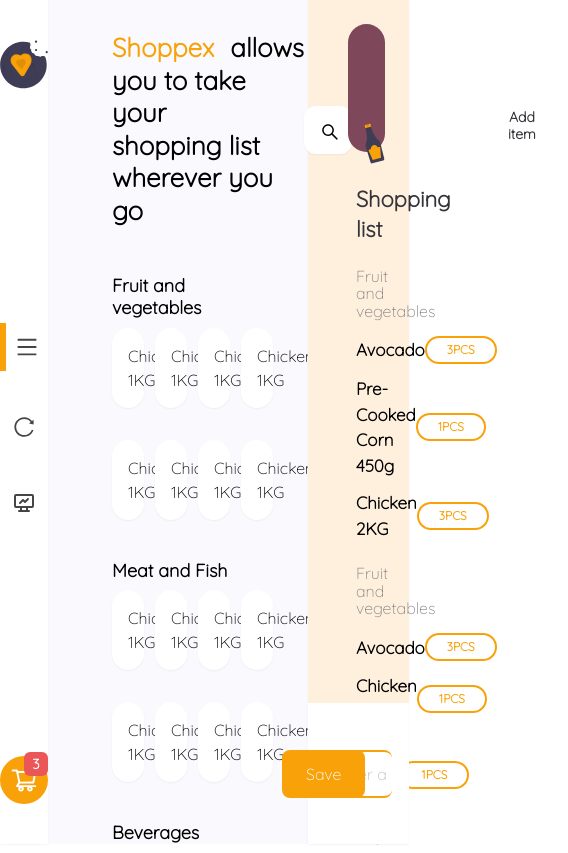
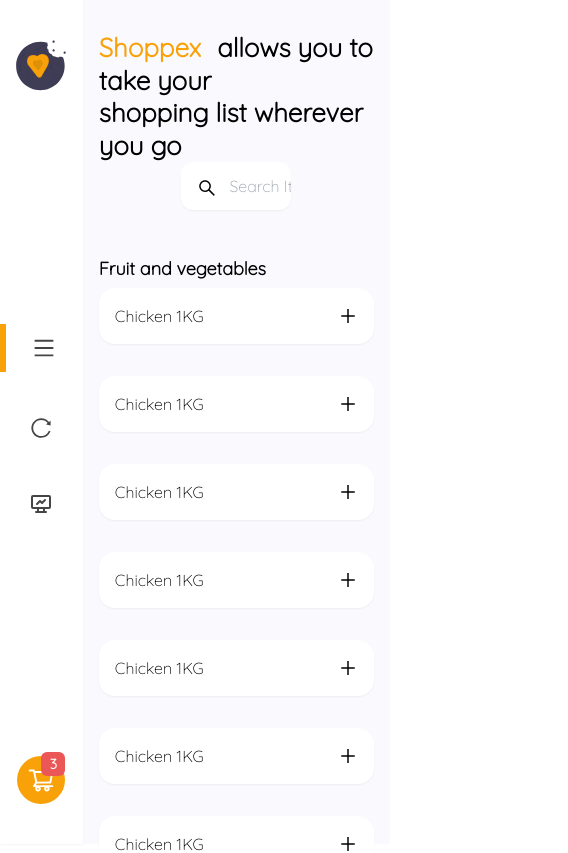
Before and after one commit to Mutesa-Cedric/shoppex, a Next.js app: page / in a window 390 px wide. Shown: the top 853 px of the page, 568 px wide, since content can reach past the window. Built offline with nearby package versions, Linux system fonts and the light colour scheme; no server answers; sample sign-in values are in the browser's storage.

Commit message:
feat : responsiveness basic

```diff
--- a/components/Category.tsx
+++ b/components/Category.tsx
@@ -1,5 +1,5 @@
 import React from 'react'
-import Item from './item'
+import Item from './Item'
 interface Props{
     category: string
 }
@@ -7,7 +7,7 @@ function Category({category}:Props) {
   return (
     <div className='flex flex-col my-10'>
         <h1 className="font-bold text-[18px] leading-[22.3px] mb-2">{category}</h1>
-        <div className='grid grid-cols-4 gap-x-10 gap-y-8'>
+        <div className='grid lg:grid-cols-4 md:grid-cols-2 grid-cols-1 gap-x-10 gap-y-8'>
             <Item/>
             <Item/>
             <Item/>
--- a/components/ItemSideBar.tsx
+++ b/components/ItemSideBar.tsx
@@ -3,7 +3,7 @@ import React from 'react'
 import { MdModeEditOutline } from "react-icons/md"
 function ItemSideBar() {
   return (
-    <div className="w-[26%] font-quicksand  shadow-sm flex flex-col">
+    <div className="w-[26%] font-quicksand  shadow-sm lg:flex hidden flex-col">
       <div className='bg-secondary w-full h-5/6 pl-10 pt-6 pr-6'>
         <div className='bg-[hsl(340,28%,39%)] relative rounded-3xl w-full h-32 flex items-center justify-around  mb-4'>
           <div className='absolute bottom-[-12px] left-3'>
--- a/pages/index.tsx
+++ b/pages/index.tsx
@@ -18,14 +18,14 @@ const Home: NextPage = () => {
       </Head>
       <main className="w-full h-screen flex justify-between">
         <SideNav />
-        <div className=' px-16 border-gray-600 w-4/6 pt-8'>
-          <div className="flex  items-center justify-between">
+        <div className=' lg:px-16 md:px-8 px-4 border-gray-600 md:w-4/6 w-[90%] pt-8'>
+          <div className="flex md:flex-row flex-col  items-center justify-between ">
             <div className=" text-[26px] leading-[32.5px]">
               <span className="text-[#F9A109] font-bold pr-4">Shoppex</span>
               <span className='font-semibold '>allows you to take your </span>
               <span className='block font-semibold '>shopping list wherever you go</span>
             </div>
-            <div className='relative w-2/5'>
+            <div className='relative w-2/5 '>
               <input type="text" placeholder='search item'
                 className='bg-white py-3 rounded-xl pl-12 placeholder:capitalize w-full shadow-sm focus:outline-none text-gray-500 ' />
               <div className="absolute top-4 left-4">
```
